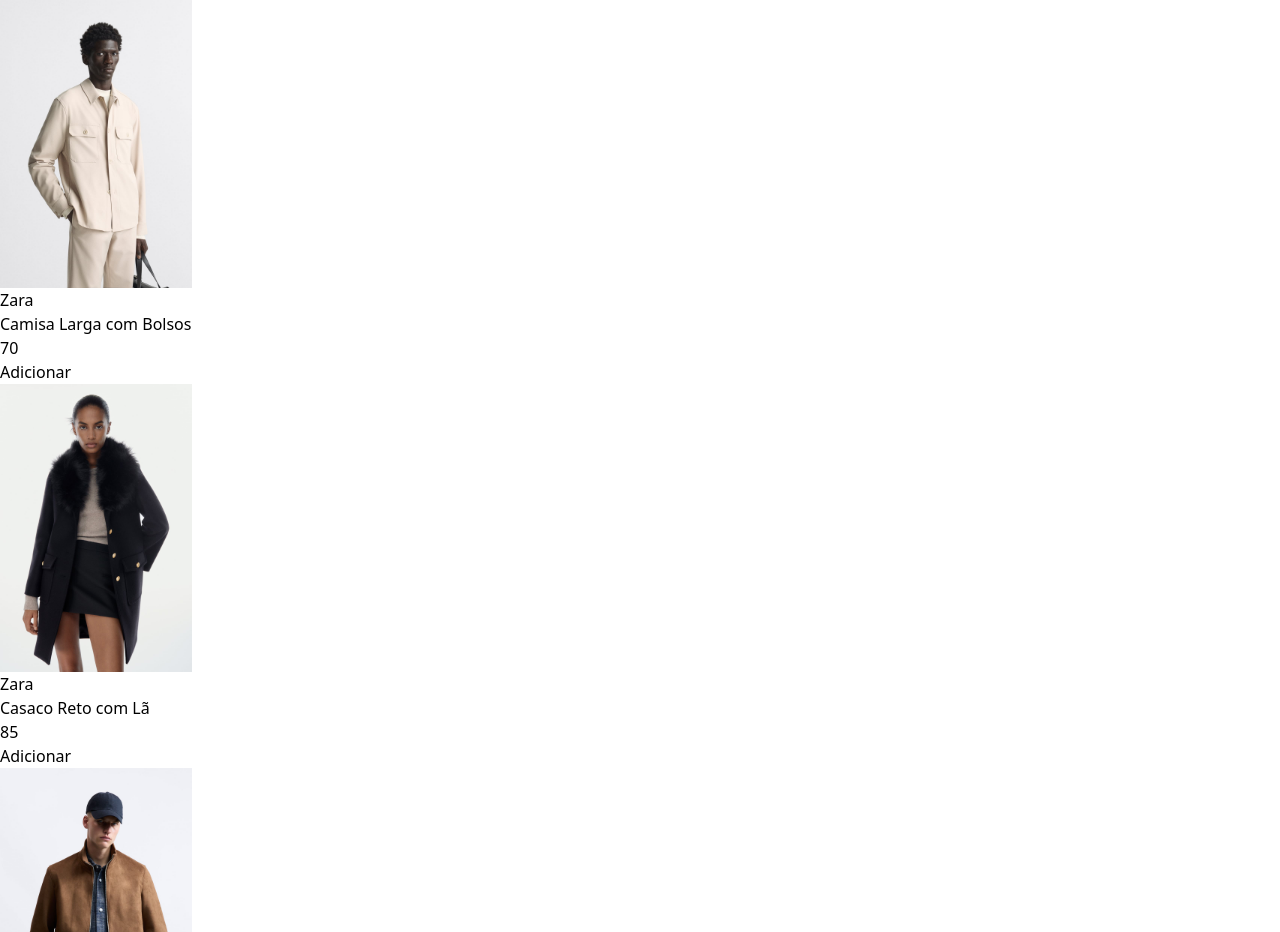
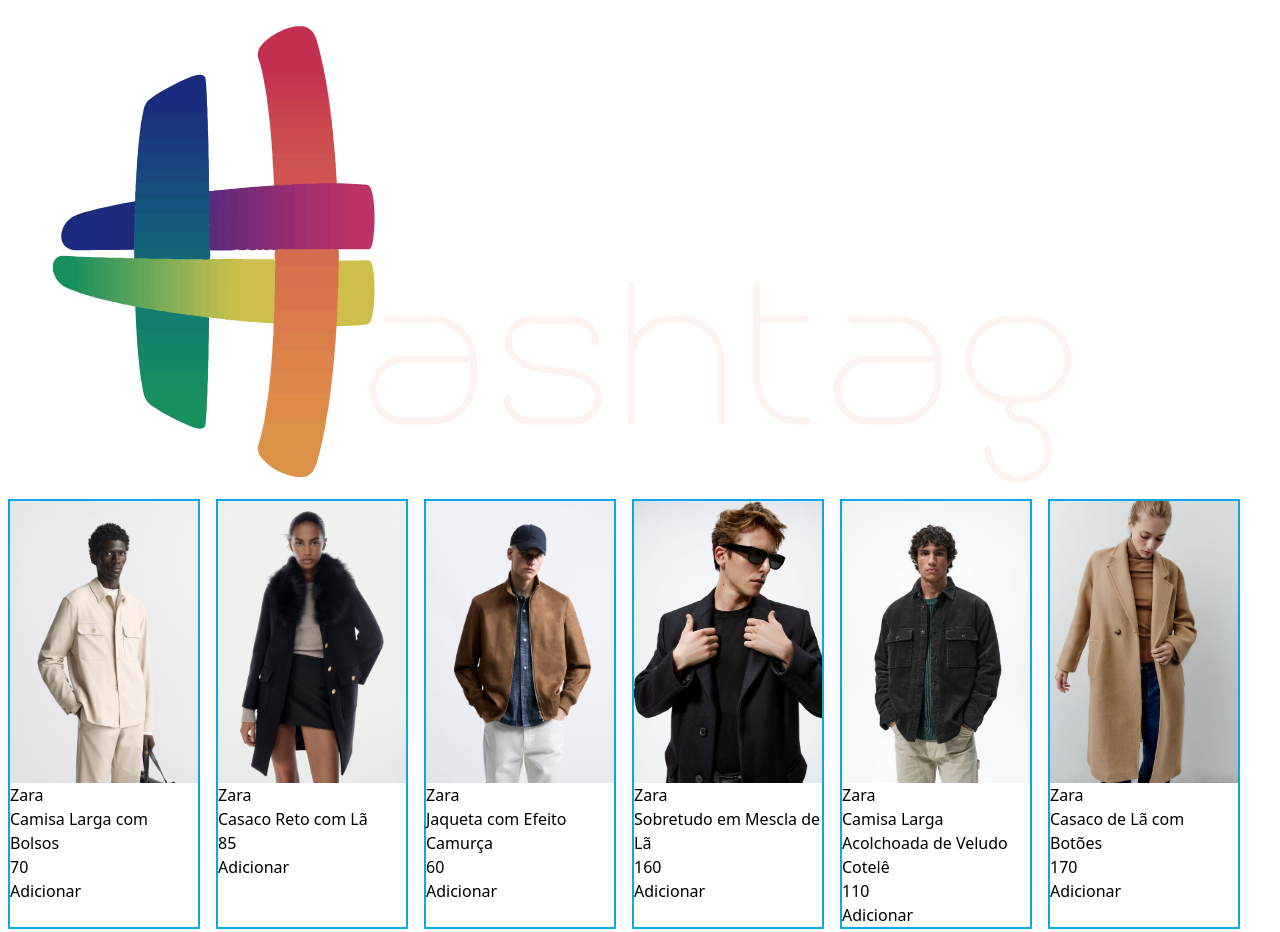
Before and after one commit to CBrandsDev/La-ele-Compras, a website built with Vite: page index.html in a window 1280 px wide. Shown: the top 932 px of the page. Built offline with nearby package versions, Linux system fonts and the light colour scheme.

Commit message:
some changes

```diff
--- a/index.html
+++ b/index.html
@@ -8,9 +8,11 @@
     <title>E-Commerce</title>
   </head>
   <body>
-    <header></header>
+    <header>
+      <img src="./assets/logo/hashtag.svg" alt="logo">
+    </header>
     <main>
-      <section id="container-produto"></section>
+      <section id="container-produto" class="flex flex-wrap"></section>
     </main>
     <script src="main.js"></script>
   </body>
--- a/main.js
+++ b/main.js
@@ -66,7 +66,7 @@
 ];
 
 for (const produtoCatalogo of catalogo) {
-  const cartaoProduto = `<div class="w-48" id="card-produto-${produtoCatalogo.id}">
+  const cartaoProduto = `<div class="border-solid border-2 border-sky-500 w-48 m-2" id="card-produto-${produtoCatalogo.id}">
     <img src="./assets/img/${produtoCatalogo.imagem}.jpg" alt="Produto 1">
     <p class="marca">${produtoCatalogo.marca}</p>
     <p>${produtoCatalogo.nome}</p>
```
